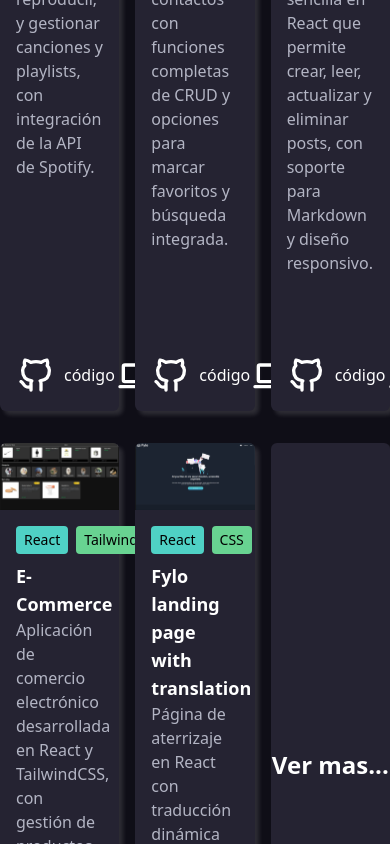
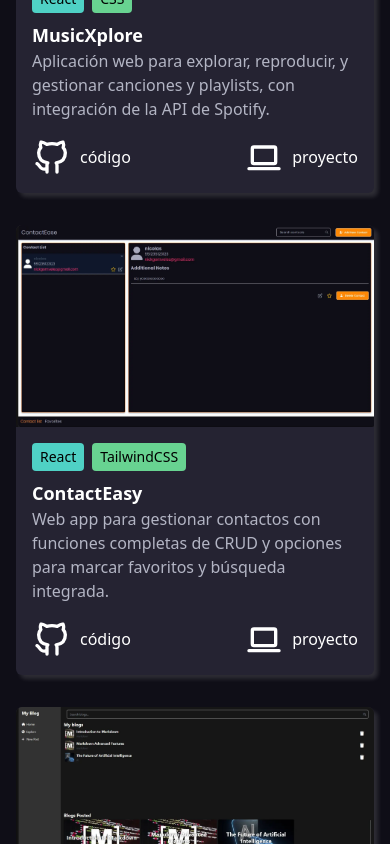
Before and after one commit to NickGV/Portafolio, a React (Vite) app: page / in a window 390 px wide. Shown: the part 1156-2000 px from the top of the page. Built offline with nearby package versions, Linux system fonts and the light colour scheme.

Commit message:
style: add styles to make the ProjectCard and ProjectSection components responsive

```diff
--- a/src/components/ProjectCard.jsx
+++ b/src/components/ProjectCard.jsx
@@ -8,7 +8,7 @@
 
 export const ProjectCard = ({ project }) => {
   return (
-    <div className="flex flex-col bg-card-background rounded-md shadow-custom w-full hover:scale-105">
+    <div className="flex flex-col bg-card-background rounded-md shadow-custom max-w-sm lg:w-full hover:scale-105">
       <img src={project.image} alt="" className="rounded-t-md" />
       <div className="flex flex-col h-full p-4">
         <div className="flex gap-2 items-center mb-2">
--- a/src/components/ProjectsSection.jsx
+++ b/src/components/ProjectsSection.jsx
@@ -1,24 +1,24 @@
 import projects from "../data/projects";
 import { ProjectCard } from "./ProjectCard";
+
 export const ProjectsSection = () => {
   return (
-    <section id="Projects" className="min-h-screen flex md:max-w-4xl 2xl:max-w-5xl mx-auto">
-      <div>
+    <section
+      id="Projects"
+      className="min-h-screen flex flex-col items-center md:max-w-4xl 2xl:max-w-5xl mx-auto px-4"
+    >
       <h2 className="text-5xl font-bold text-title mb-8">Projects</h2>
-        <div className="grid grid-cols-3 gap-y-8 gap-x-4 grid-rows-2">
+      <div className="grid grid-cols-1 sm:grid-cols-2 lg:grid-cols-3 gap-8">
         {projects.map((project) => (
           <ProjectCard key={project.id} project={project} />
         ))}
-          <div className="group bg-card-background flex items-center justify-center rounded-md shadow-custom hover:scale-105 transition-all hover:shadow-none cursor-pointer">
+        <div className="group bg-card-background flex items-center justify-center rounded-md shadow-custom hover:scale-105 transition-all hover:shadow-none cursor-pointer p-4">
           <a
-              href=""
-              target="_blank"
-              rel="noreferrer"
-              className="text-title font-bold text-2xl group-hover:text-link-text transition-colors"
+            href="#"
+            className="text-title font-bold text-lg group-hover:text-link-text transition-colors"
           >
-              Ver mas...
+            Ver más...
           </a>
-          </div>
         </div>
       </div>
     </section>
```
Lines whose indentation alone changed are shown as unchanged.
